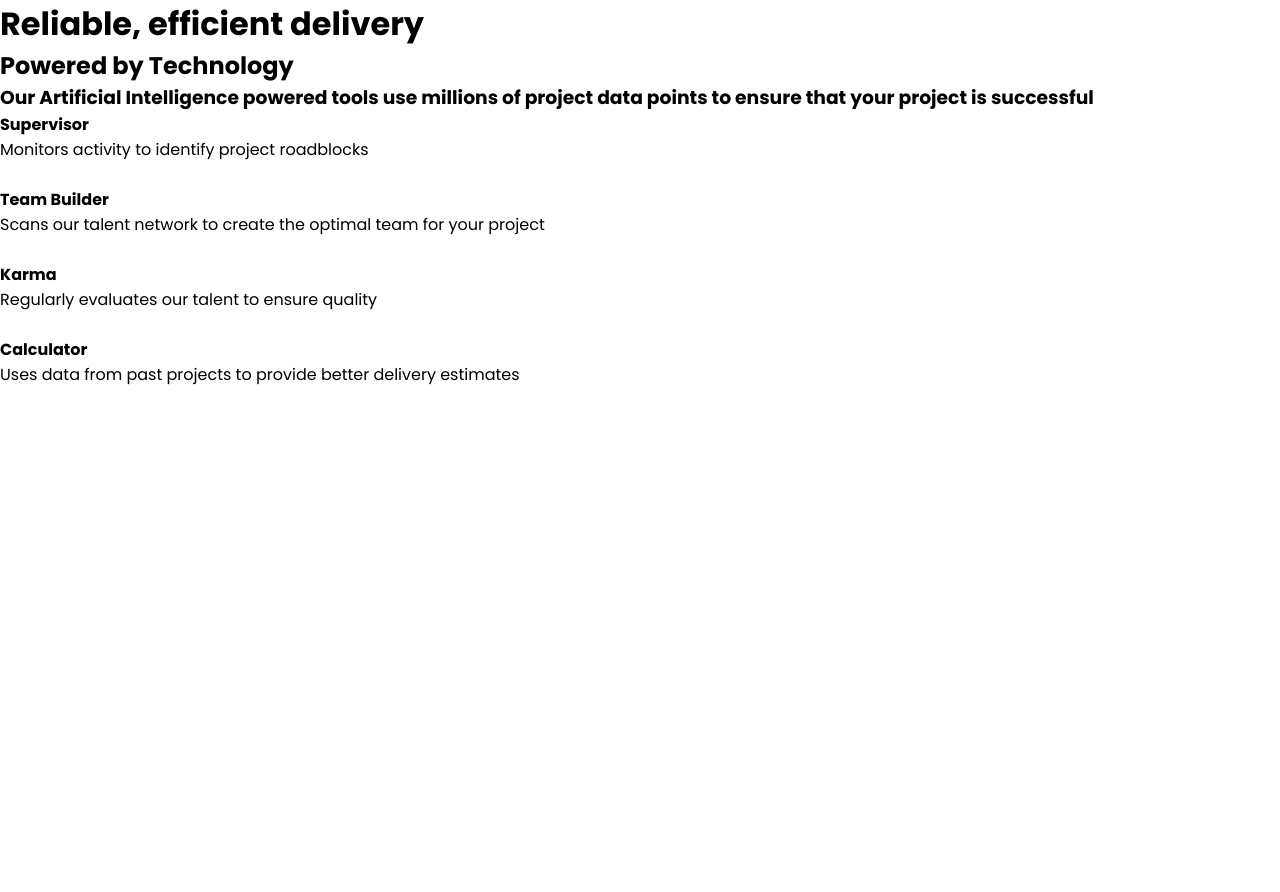
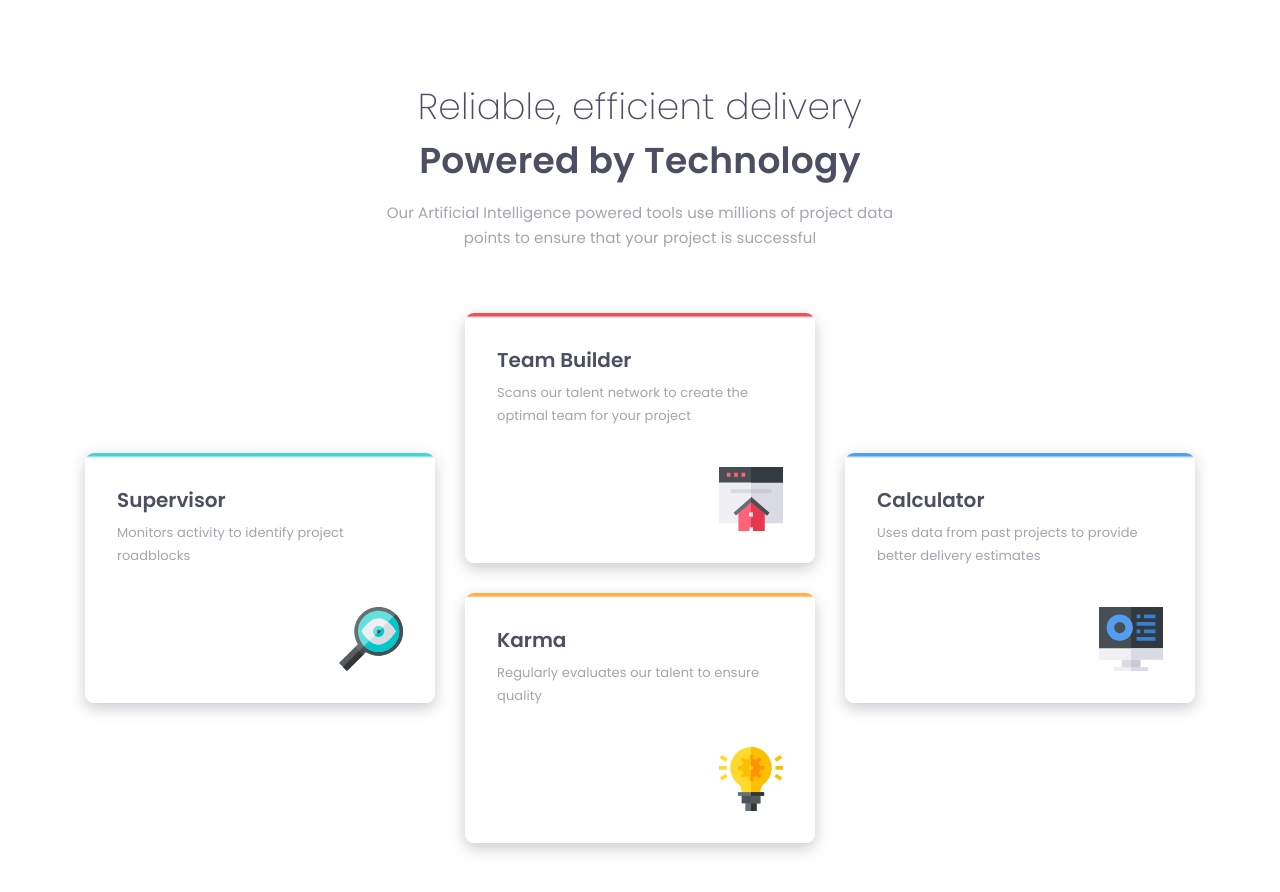
Before and after one commit to fish-ladder/four-card-feature-section-master, a plain HTML site: page index.html in a window 1280 px wide. Before the commit the page ends 800 px from the top, so only its background shows below. Drawn offline with Linux system fonts and the light colour scheme.

Commit message:
mostly done

```diff
--- a/index.html
+++ b/index.html
@@ -23,47 +23,65 @@
       to ensure that your project is successful</h3>
   </header>
 
-  <section class="supervisor">
-    <h4>Supervisor</h4>
-    <p>Monitors activity to identify project roadblocks</p>
-    <img class="icon">
-  </section>
+  <main>
 
-  <section class="team-builder">
-    <h4>Team Builder</h4>
-    <p>Scans our talent network to create the optimal team for your project</p>
-    <img class="icon">
-  </section>
+    <section class="supervisor">
 
-  <section class="karma">
-    <h4>Karma</h4>
-    <p>Regularly evaluates our talent to ensure quality</p>
-    <img class="icon">
-  </section>
+      <h4>Supervisor</h4>
 
-  <section class="calculator">
-    <h4>Calculator</h4>
-    <p>Uses data from past projects to provide better delivery estimates</p>
-    <img class="icon">
-  </section>
+      <p>Monitors activity to identify project roadblocks</p>
 
+      <img
+      class="icon"
+      src="images/icon-supervisor.svg"
+      alt="Magnifying class icon"
+      >
 
+    </section>
 
+    <section class="team-builder">
 
+      <h4>Team Builder</h4>
 
+      <p>Scans our talent network to create the optimal team for your project</p>
 
+      <img
+      class="icon"
+      src="images/icon-team-builder.svg"
+      alt="House icon"
+      >
 
+    </section>
 
+    <section class="karma">
 
+      <h4>Karma</h4>
 
+      <p>Regularly evaluates our talent to ensure quality</p>
 
+      <img
+      class="icon"
+      src="images/icon-karma.svg"
+      alt="Lightbulb icon"
+      >
 
+    </section>
 
+    <section class="calculator">
 
+      <h4>Calculator</h4>
 
+      <p>Uses data from past projects to provide better delivery estimates</p>
 
+      <img
+      class="icon"
+      src="images/icon-calculator.svg"
+      alt="Technology device icon"
+      >
 
+    </section>
 
+  </main>
       <!-- Challenge by Frontend Mentor.
       Coded by <fish-ladder -->
 </body>
--- a/styles.css
+++ b/styles.css
@@ -10,7 +10,10 @@
     /* NEUTRAL COLORS */
     --clr-very-dark-blue: hsl(234, 12%, 34%);
     --clr-grayish-blue: hsl(229, 6%, 66%);
-    --very-light-gray: hsl(0, 0%, 98%);
+    --clr-very-light-gray: hsl(0, 0%, 98%);
+
+    /* BOX SHADOW COLOR */
+    --box-clr: hsl(229, 6%, 80%);
 
     /* FONTS */
     --serif: serif;
@@ -20,6 +23,7 @@
     --fs-12: 0.75rem;
     --fs-13: 0.813rem;
     --fs-14: 0.875rem;
+    --fs-15: 0.938rem;
     --fs-16: 1rem;
     --fs-18: 1.125rem;
     --fs-20: 1.25rem;
@@ -51,3 +55,249 @@
 * {
     margin: 0;
 }
+
+body {
+    /* SIZE, SHAPE, LAYOUT */
+    display: grid;
+    place-content: center;
+    width: 100vw;
+    overflow-x: hidden;
+}
+
+header {
+    /* CONTENT STYLING */
+    text-align: center;
+
+    /* SIZE, SHAPE, LAYOUT */
+    height: 161px;
+    display: grid;
+    place-content: center;
+    margin-top: 5.5rem;
+}
+
+h1 {
+    /* CONTENT STYLING */
+    font-size: var(--fs-24);
+    font-weight: var(--fw-light);
+    letter-spacing: 0.17px;
+    color: var(--clr-very-dark-blue);
+}
+
+h2 {
+    /* CONTENT STYLING */
+    font-size: var(--fs-24);
+    font-weight: var(--fw-med-bold);
+    letter-spacing: 0.17px;
+    color: var(--clr-very-dark-blue);
+}
+
+h3 {
+    /* CONTENT STYLING */
+    font-size: var(--fs-15);
+    font-weight: var(--fw-normal);
+    letter-spacing: 0.1px;
+    line-height: 25px;
+    color: var(--clr-grayish-blue);
+
+    /* SIZE, SHAPE, LAYOUT */
+    max-width: 311px;
+    margin-top: 1.25rem;
+
+}
+
+main {
+    /* SIZE, SHAPE, LAYOUT */
+    display: grid;
+    gap: 1.7rem;
+    margin: 5rem 0;
+}
+
+section {
+    /* CONTENT STYLING */
+    text-align: left;
+
+    /* SIZE, SHAPE, LAYOUT */
+    width: 311px;
+    height: 222px;
+    text-align: left;
+    padding: 28.5px;
+    border-radius: 9px;
+
+}
+
+/* CARD COLOR ACCENT STRIPE AND BOX SHADOW */
+.supervisor {
+    background: linear-gradient(
+        var(--clr-cyan) 1%,
+        #ffffff 2%
+        );
+    box-shadow: 0 3px 5px var(--clr-grayish-blue);
+}
+
+.team-builder {
+    background: linear-gradient(
+        var(--clr-red) 1%,
+        #ffffff 2%
+        );
+    box-shadow: 0 5px 15px var(--box-clr);
+}
+
+.karma {
+    background: linear-gradient(
+        var(--clr-orange) 1%,
+        #ffffff 2%
+        );
+    box-shadow: 0 5px 15px var(--box-clr);
+}
+
+.calculator {
+    background: linear-gradient(
+        var(--clr-blue) 1%,
+        #ffffff 2%
+        );
+    box-shadow: 0 5px 15px var(--box-clr);
+}
+
+h4 {
+    /* CONTENT STYLING */
+    font-size: var(--fs-20);
+    font-weight: var(--fw-med-bold);
+    color: var(--clr-very-dark-blue);
+}
+
+section p {
+    /* CONTENT STYLING */
+    font-size: var(--fs-13);
+    font-weight: var(--fw-normal);
+    letter-spacing: 0.09px;
+    line-height: 23px;
+    color: var(--clr-grayish-blue);
+}
+
+main img {
+    /* SIZE, SHAPE, LAYOUT */
+    display: block;
+    width: 57px;
+    height: 57px;
+    margin-top: 2rem;
+    margin-left: auto;
+}
+
+/* RESPONSIVENESS */
+
+@media (min-width: 750px) and (max-width: 1199px) {
+    main {
+        grid-template-columns: 311px 311px;
+        }
+
+    .supervisor {
+        box-shadow: 0 5px 15px var(--box-clr);
+
+      /* SIZE, SHAPE, LAYOUT */
+        grid-column: 1;
+        grid-row: 1;
+    }
+
+    .team-builder {
+      /* SIZE, SHAPE, LAYOUT */
+        grid-column: 2;
+        grid-row: 1;
+    }
+
+    .karma {
+      /* SIZE, SHAPE, LAYOUT */
+        grid-column: 1;
+        grid-row: 2;
+    }
+
+    .calculator {
+        /* SIZE, SHAPE, LAYOUT */
+        grid-column: 2;
+        grid-row: 2;
+    }
+  }
+
+
+@media (min-width: 1200px) {
+
+    header {
+        /* SIZE, SHAPE, LAYOUT */
+        margin-top: 5.25rem;
+    }
+
+    main {
+        /* SIZE, SHAPE, LAYOUT */
+        display: grid;
+        gap: 1.875rem;
+        margin-top: 4.25rem;
+        grid-template-columns: repeat(3, 350px);
+    }
+
+    h1 {
+        /* CONTENT STYLING */
+        font-size: var(--fs-36);
+        letter-spacing: 0.25px;
+
+        /* SIZE, SHAPE, LAYOUT */
+        margin-bottom: -0.1rem;
+    }
+
+    h2 {
+        /* CONTENT STYLING */
+        font-size: var(--fs-36);
+        letter-spacing: 0.25px;
+
+        /* SIZE, SHAPE, LAYOUT */
+        margin-bottom: 0.75rem;
+    }
+
+    h3 {
+        /* SIZE, SHAPE, LAYOUT */
+        max-width: 540px;
+        margin: 0;
+    }
+
+    section {
+        /* SIZE, SHAPE, LAYOUT */
+        width: 350px;
+        height: 250px;
+        padding: 32px;
+    }
+
+    .supervisor {
+        box-shadow: 0 5px 15px var(--box-clr);
+        /* SIZE, SHAPE, LAYOUT */
+        grid-column: 1;
+        grid-row: 1 / span 2;
+        align-self: center;
+    }
+
+    .team-builder {
+        /* SIZE, SHAPE, LAYOUT */
+        grid-column: 2;
+    }
+
+    .karma {
+      /* SIZE, SHAPE, LAYOUT */
+        grid-column: 2;
+    }
+
+    .calculator {
+        /* SIZE, SHAPE, LAYOUT */
+        grid-column: 3;
+        grid-row: 1 / span 2;
+        align-self: center;
+    }
+
+    section p {
+        /* SIZE, SHAPE, LAYOUT */
+        margin-top: 0.4rem;
+    }
+
+    main img {
+        /* SIZE, SHAPE, LAYOUT */
+        width: 64px;
+        height: 64px;
+        margin-top: 2.5rem;
+    }
+  }
```
Also changed, not shown: four-card-feature-section-screenshot.png (added). Lines whose indentation alone changed are shown as unchanged.
